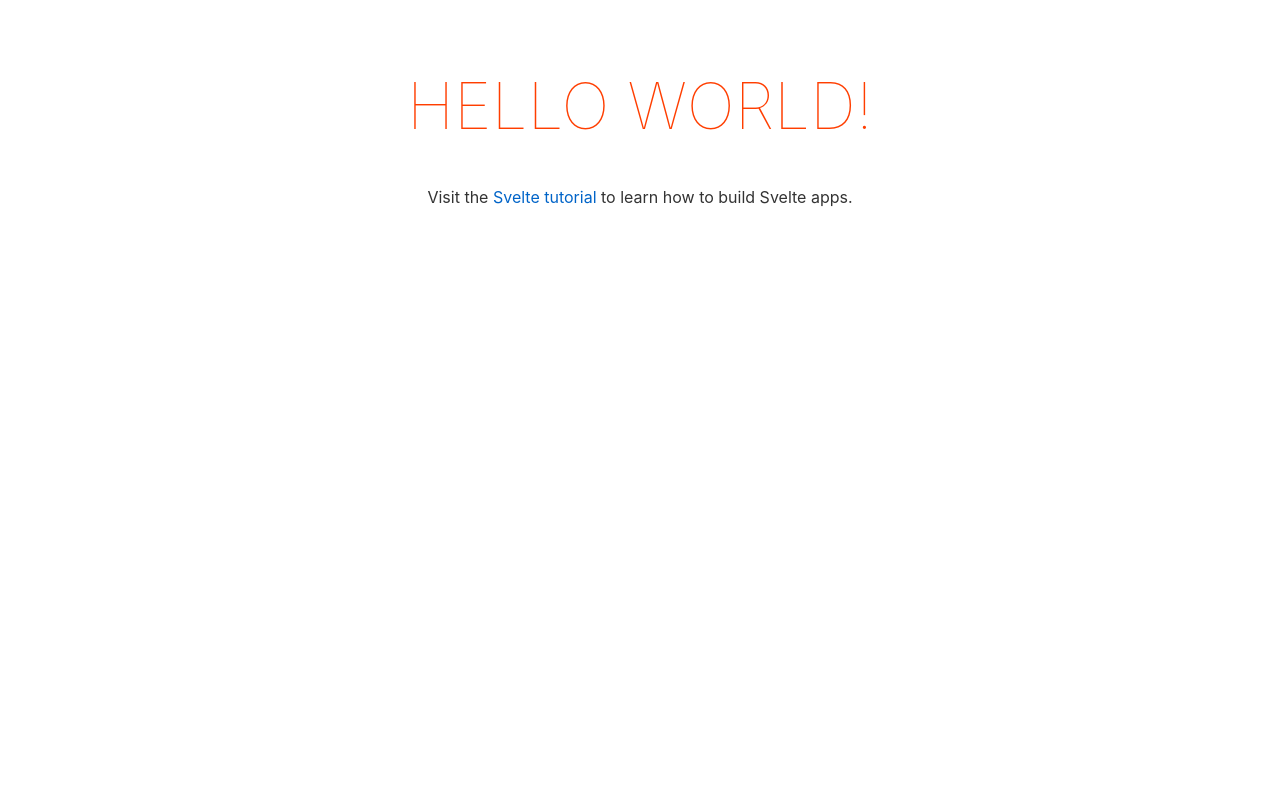
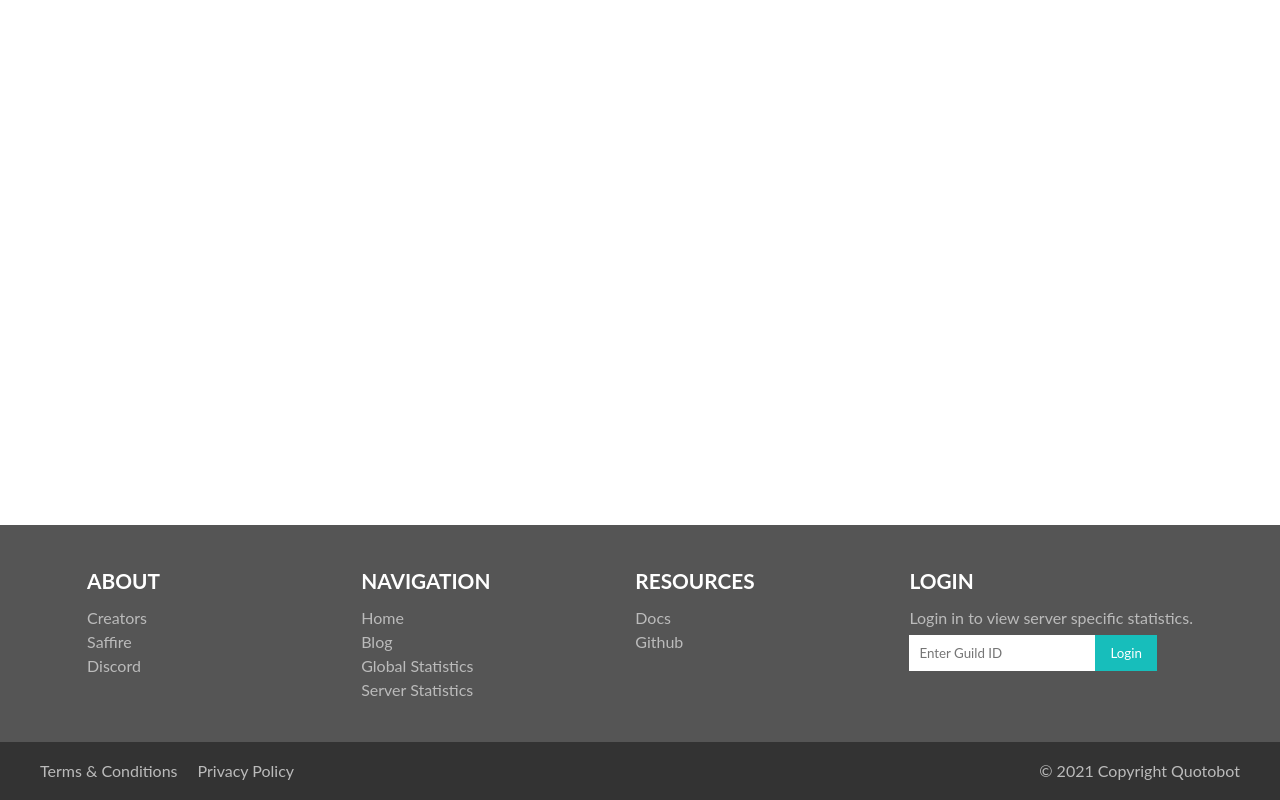
Before and after one commit to juliavdkris/quoto-frontend, a Svelte app: page / in a window 1280 px wide. Built offline with nearby package versions, Linux system fonts and the light colour scheme.

Commit message:
Implemented footer component

```diff
--- a/public/global.css
+++ b/public/global.css
@@ -1,63 +1,7 @@
-html, body {
-	position: relative;
-	width: 100%;
-	height: 100%;
+* {
+	margin: 0;
+	padding: 0;
+
+	box-sizing: border-box;
+	font-family: 'Lato', sans-serif;
 }
-
-body {
-	color: #333;
-	margin: 0;
-	padding: 8px;
-	box-sizing: border-box;
-	font-family: -apple-system, BlinkMacSystemFont, "Segoe UI", Roboto, Oxygen-Sans, Ubuntu, Cantarell, "Helvetica Neue", sans-serif;
-}
-
-a {
-	color: rgb(0,100,200);
-	text-decoration: none;
-}
-
-a:hover {
-	text-decoration: underline;
-}
-
-a:visited {
-	color: rgb(0,80,160);
-}
-
-label {
-	display: block;
-}
-
-input, button, select, textarea {
-	font-family: inherit;
-	font-size: inherit;
-	-webkit-padding: 0.4em 0;
-	padding: 0.4em;
-	margin: 0 0 0.5em 0;
-	box-sizing: border-box;
-	border: 1px solid #ccc;
-	border-radius: 2px;
-}
-
-input:disabled {
-	color: #ccc;
-}
-
-button {
-	color: #333;
-	background-color: #f4f4f4;
-	outline: none;
-}
-
-button:disabled {
-	color: #999;
-}
-
-button:not(:disabled):active {
-	background-color: #ddd;
-}
-
-button:focus {
-	border-color: #666;
-}
--- a/src/App.svelte
+++ b/src/App.svelte
@@ -1,30 +1,21 @@
 <script>
-	export let name;
+    import Footer from './components/Footer.svelte';
 </script>
 
+<style>
+    main {
+        min-height: 100vh;
+
+        display: flex;
+	    flex-direction: column;
+    }
+
+    .content {
+        flex: 1;
+    }
+</style>
+
 <main>
-	<h1>Hello {name}!</h1>
-	<p>Visit the <a href="https://svelte.dev/tutorial">Svelte tutorial</a> to learn how to build Svelte apps.</p>
+    <div class="content"></div>
+    <Footer/>
 </main>
-
-<style>
-	main {
-		text-align: center;
-		padding: 1em;
-		max-width: 240px;
-		margin: 0 auto;
-	}
-
-	h1 {
-		color: #ff3e00;
-		text-transform: uppercase;
-		font-size: 4em;
-		font-weight: 100;
-	}
-
-	@media (min-width: 640px) {
-		main {
-			max-width: none;
-		}
-	}
-</style>
--- /dev/null
+++ b/src/components/Footer.svelte
@@ -0,0 +1,147 @@
+
+<!-- Style -->
+<style>
+
+    ul {
+        list-style: none;
+        padding-left: 0;
+    }
+
+    footer {
+        color: #bbb;
+        background-color: #555;
+        line-height: 1.5;
+    }
+
+    footer a {
+        text-decoration: none;
+        color: #bbb;
+    }
+
+    a:hover {
+        color: #eee;
+    }
+
+    .footer-title {
+        color: #fff;
+        font-size: 1.3rem;
+        padding-bottom: 0.625rem;
+    }
+
+    .footer-main {
+        padding: 1.25rem 1.875rem;
+
+        display: flex;
+        flex-wrap: wrap;
+    }
+
+    @media only screen and (min-width: 29.8125rem) {
+        .footer-main {
+            justify-content: space-around;
+        }
+    }
+
+    @media only screen and (min-width: 77.5rem) {
+        .ft-main {
+            justify-content: space-around;
+        }
+    }
+
+    .footer-main-item {
+        padding: 1.25rem;
+        min-width: 12.5rem;
+    }
+
+    form {
+        display: flex;
+        flex-wrap: wrap;
+    }
+
+    input[type="text"] {
+        margin-top: 0.3125rem;
+        padding: 0.625rem;
+
+        border: 0;
+    }
+
+    input[type="submit"] {
+        margin-top: 0.3125rem;
+        padding: 0.625rem 0.9375rem;
+
+        background-color: #17bebb;
+        color: #fff;
+        cursor: pointer;
+        border: 0;
+    }
+
+    .footer-legal {
+        padding: 0.9375rem 1.875rem;
+        background-color: #333;
+    }
+
+    .footer-legal-list {
+        width: 100%;
+        display: flex;
+        flex-wrap: wrap;
+    }
+
+    .footer-legal-list li {
+        margin: 0.125rem 0.625rem;
+        white-space: nowrap;
+    }
+
+    .footer-legal-list li:nth-last-child(2) {
+        flex: 1;
+    }
+
+</style>
+
+<!-- Footer -->
+<footer>
+
+    <!-- Main footer -->
+    <section class="footer-main">
+        <div class="footer-main-item">
+            <h2 class="footer-title">ABOUT</h2>
+            <ul>
+                <li><a href="#">Creators</a></li>
+                <li><a href="#">Saffire</a></li>
+                <li><a href="#">Discord</a></li>
+            </ul>
+        </div>
+        <div class="footer-main-item">
+            <h2 class="footer-title">NAVIGATION</h2>
+            <ul>
+                <li><a href="#">Home</a></li>
+                <li><a href="#">Blog</a></li>
+                <li><a href="#">Global Statistics</a></li>
+                <li><a href="#">Server Statistics</a></li>
+            </ul>
+        </div>
+        <div class="footer-main-item">
+            <h2 class="footer-title">RESOURCES</h2>
+            <ul>
+                <li><a href="#">Docs</a></li>
+                <li><a href="#">Github</a></li>
+            </ul>
+        </div>
+        <div class="footer-main-item">
+            <h2 class="footer-title">LOGIN</h2>
+            <p>Login in to view server specific statistics.</p>
+            <form>
+                <input type="text" name="guild-id" placeholder="Enter Guild ID">
+                <input type="submit" value="Login">
+            </form>
+        </div>
+    </section>
+
+    <!-- Legal footer -->
+    <section class="footer-legal">
+        <ul class="footer-legal-list">
+            <li><a href="#">Terms &amp; Conditions</a></li>
+            <li><a href="#">Privacy Policy</a></li>
+            <li>&copy; 2021 Copyright Quotobot</li>
+        </ul>
+    </section>
+
+</footer>
--- a/src/main.js
+++ b/src/main.js
@@ -1,10 +1,7 @@
 import App from './App.svelte';
 
 const app = new App({
-	target: document.body,
-	props: {
-		name: 'world'
-	}
+	target: document.body
 });
 
 export default app;
```
